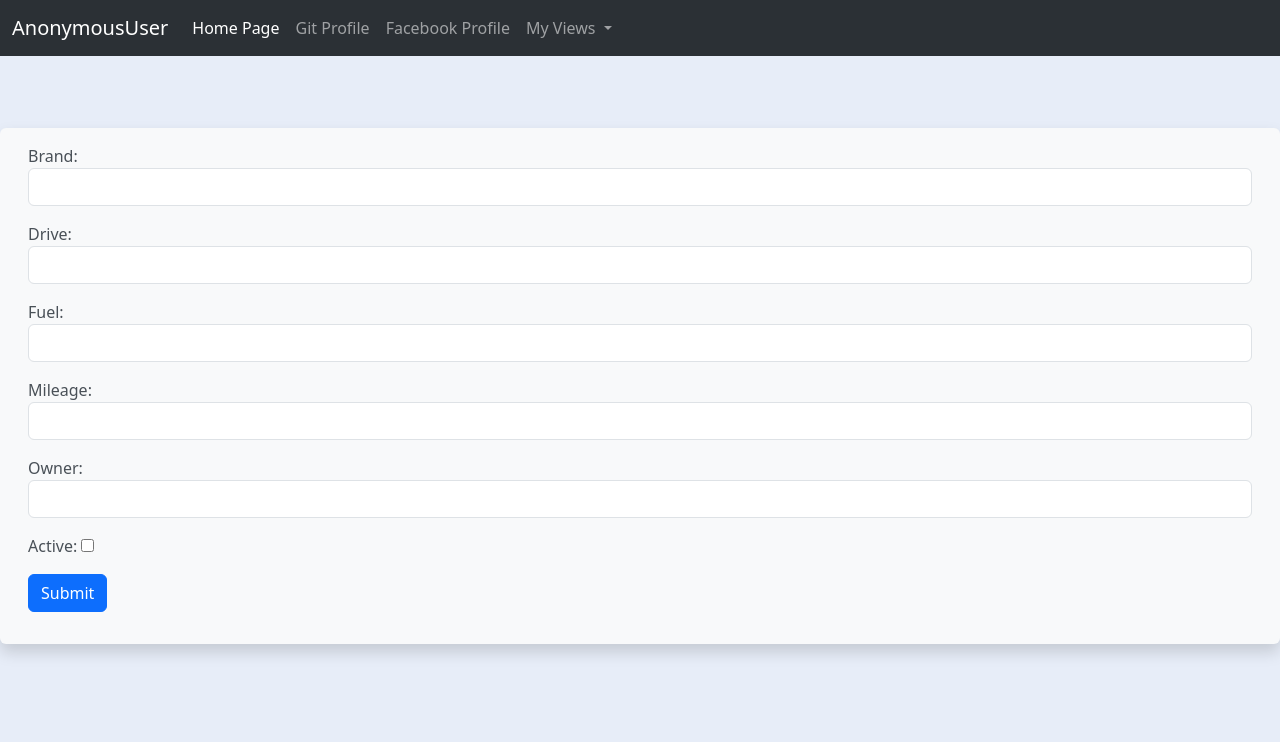
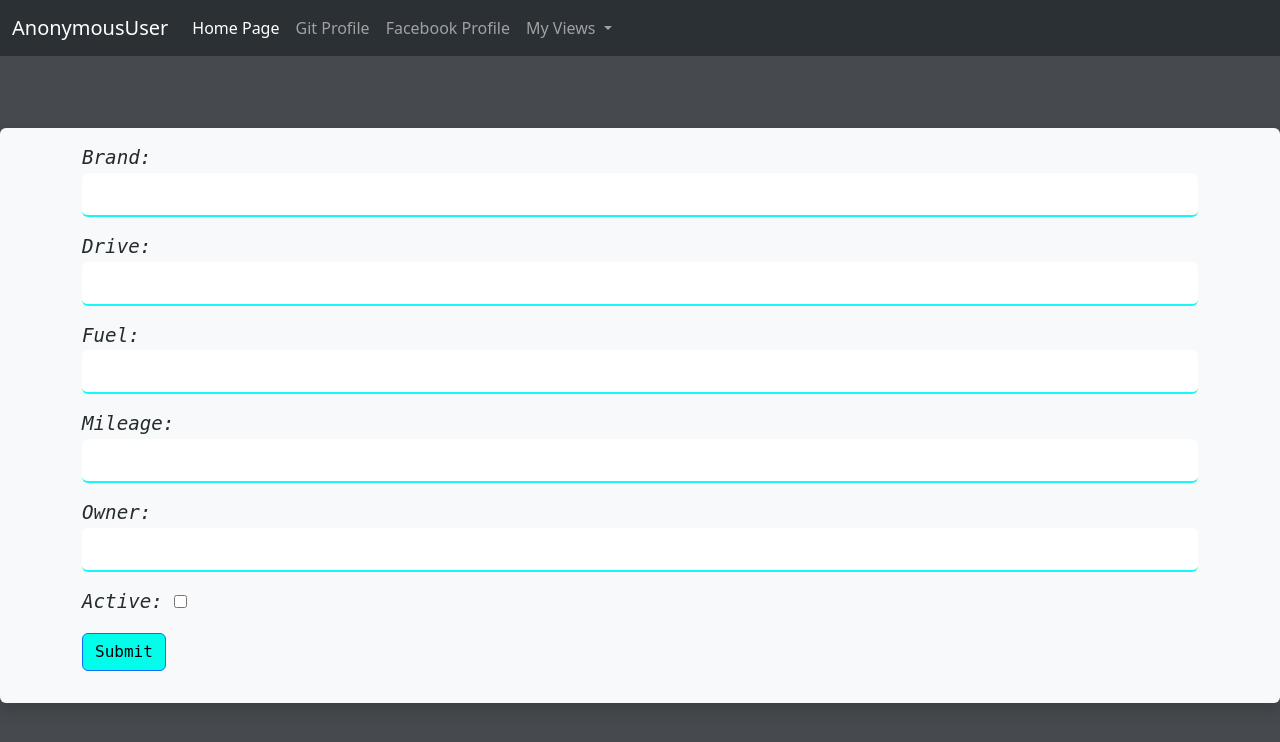
Before and after one commit to Francis0112/Python-Web, a Django app: page /products/add_cars/ in a window 1280 px wide. Shown: the top 742 px of the page. Run offline with Django 4.2, Linux system fonts and the light colour scheme; some libraries are stand-ins or nearby versions.

Commit message:
saturday work gusto ko na umuwi

```diff
--- a/WebApp/WebApp/settings.py
+++ b/WebApp/WebApp/settings.py
@@ -87,6 +87,11 @@ DATABASES = {
     }
 }
 
+STATICFILES_DIRS = [
+    BASE_DIR / "static",
+    '/var/www/static/',
+]
+
 
 # Password validation
 # https://docs.djangoproject.com/en/4.1/ref/settings/#auth-password-validators
--- a/WebApp/products/forms.py
+++ b/WebApp/products/forms.py
@@ -2,24 +2,23 @@ from django import forms
 from .models import Products
 from .models import Cars
 
-
 class ProductsForms(forms.ModelForm):
-	name = forms.CharField(widget=forms.TextInput(attrs={'class':'form-control'}))
-	desc = forms.CharField(widget=forms.TextInput(attrs={'class':'form-control form-control-sm'}))
-	price = forms.DecimalField(widget=forms.TextInput(attrs={'class':'form-control'}))
-	# avail = forms.BooleanField(widget=forms.CheckboxInput(attrs={'class':'form-check-input'}))
-	summary = forms.CharField(widget=forms.TextInput(attrs={'class':'form-control'}))
+	name = forms.CharField(widget=forms.TextInput(attrs={'class':'form-control','id':'txtbox1'}))
+	desc = forms.CharField(widget=forms.TextInput(attrs={'class':'form-control', 'id':'txtbox1'}))
+	price = forms.DecimalField(widget=forms.TextInput(attrs={'class':'form-control', 'id':'txtbox1'}))
+	summary = forms.CharField(widget=forms.TextInput(attrs={'class':'form-control', 'id':'txtbox1'}))
+	# avail = forms.BooleanField()
 	class Meta:
 		model = Products
 		fields = '__all__'
 
 
 class CarsForms(forms.ModelForm):
-	brand = forms.CharField(widget=forms.TextInput(attrs={'class':'form-control'}))
-	drive = forms.CharField(widget=forms.TextInput(attrs={'class':'form-control'}))
-	fuel = forms.CharField(widget=forms.TextInput(attrs={'class':'form-control'}))
-	mileage = forms.CharField(widget=forms.TextInput(attrs={'class':'form-control'}))
-	owner = forms.CharField(widget=forms.TextInput(attrs={'class':'form-control'}))
+	brand = forms.CharField(widget=forms.TextInput(attrs={'class':'form-control', 'id':'txtbox1'}))
+	drive = forms.CharField(widget=forms.TextInput(attrs={'class':'form-control', 'id':'txtbox1'}))
+	fuel = forms.CharField(widget=forms.TextInput(attrs={'class':'form-control', 'id':'txtbox1'}))
+	mileage = forms.CharField(widget=forms.TextInput(attrs={'class':'form-control', 'id':'txtbox1'}))
+	owner = forms.CharField(widget=forms.TextInput(attrs={'class':'form-control', 'id':'txtbox1'}))
 	# active = forms.BooleanField(widget=forms.CheckboxInput(attrs={'class':'form-check-input'}))
 	class Meta:
 		model = Cars
--- a/WebApp/products/models.py
+++ b/WebApp/products/models.py
@@ -6,8 +6,8 @@ class Products(models.Model):
     name = models.CharField(max_length=120)
     desc = models.TextField(blank=True, null=True, max_length=40)
     price = models.DecimalField(decimal_places=2, max_digits=1000000)
+    summary = models.TextField(max_length=40, default="summary...")
     avail = models.BooleanField(default=False)
-    summary = models.TextField(max_length=40, default="summary...")
 
 
 class Cars(models.Model):
--- a/WebApp/products/templates/add_cars.html
+++ b/WebApp/products/templates/add_cars.html
@@ -3,12 +3,12 @@
 {% block content %}
 
 	<div class="shadow p-3 mb-10 bg-body-tertiary rounded">
-		<div class="container-fluid">
-			<div class="text-dark-emphasis">
+		<div class="container-lg">
+			<div class="asp">
 				<div class="mb-3">
 					<form method="POST"> {% csrf_token %}
 							{{ form.as_p }}
-						<button type="submit"  name="Save" class="btn btn-primary">Submit</button>
+						<button type="submit"  name="Save" class="btn btn-primary" id="btn1">Submit</button>
 					</form>
 				</div>
 			</div>
--- a/WebApp/products/templates/bork.html
+++ b/WebApp/products/templates/bork.html
@@ -12,9 +12,13 @@
     {% bootstrap_javascript %}
 
     {% bootstrap_messages %} -->
+
+    {% load static %}
+
+    <link rel="stylesheet" type="text/css"  href="{% static 'css/MyCSS.css' %}">
     <title>Main Page</title>
 </head>
-<body style="background-color: hsl(220, 56%, 94%);">
+<body>
     <nav class="navbar navbar-expand-lg bg-body-tertiary navbar bg-dark" data-bs-theme="dark">
       <div class="container-fluid">
         <a class="navbar-brand" href="#">{{ request.user }}</a>
@@ -42,11 +46,11 @@
                 <li><a class="dropdown-item" href="http://localhost:8000/products/hello/">Hello</a></li>
                 <li><a class="dropdown-item" href="http://localhost:8000/products/about/">About</a></li>
                 <li><a class="dropdown-item" href="http://localhost:8000/products/pizza/">Pet List</a></li>
-                <li><a class="dropdown-item" href="http://localhost:8000/products/send/">Send</a></li>
                 <li><a class="dropdown-item" href="http://localhost:8000/products/add_product/">Add Product</a></li>
                 <li><a class="dropdown-item" href="http://localhost:8000/products/add_cars/">Add Car</a></li>
                 <li><a class="dropdown-item" href="http://localhost:8000/products/display_products/">Display Products</a></li>
                 <li><a class="dropdown-item" href="http://localhost:8000/products/display_cars/">Display Cars</a></li>
+                <li><a class="dropdown-item" href="http://localhost:8000/products/get_values">Trial Login</a></li>
               </ul>
               </li>
             </ul>
@@ -60,7 +64,6 @@
 
       {% endblock content %}
       <br>
-
       <script src="https://cdn.jsdelivr.net/npm/bootstrap@5.3.0-alpha1/dist/js/bootstrap.bundle.min.js" integrity="sha384-w76AqPfDkMBDXo30jS1Sgez6pr3x5MlQ1ZAGC+nuZB+EYdgRZgiwxhTBTkF7CXvN" crossorigin="anonymous"></script>
 </body>
 </html>
--- a/WebApp/products/templates/index.html
+++ b/WebApp/products/templates/index.html
@@ -1,6 +1,8 @@
 {% extends "bork.html" %}
 
+{% load static %}
 {% block content  %}
-    <p>onegai shi musi</p>
-    {{ name }}
+    <h3>Django Website By <br> {{ name }}</h3>
+    <br>
+    <img src="{% static 'img/webdev.gif'%}" id="catwebdev" alt="" srcset="">
 {% endblock  %}
--- a/WebApp/products/templates/myJS.js
+++ /dev/null
@@ -1,3 +0,0 @@
-
-
-alert("hello world my web training. onegai shi musi")
--- a/WebApp/products/templates/product/item_add.html
+++ b/WebApp/products/templates/product/item_add.html
@@ -3,12 +3,12 @@
 {% block content %}
 
 		<div class="shadow p-3 mb-10 bg-body-tertiary">
-			<div class="container-fluid">
-				<div class="text-dark-emphasis">
+			<div class="container-lg">
+				<div class="asp">
 					<div class="mb-3">
 						<form method="POST"> {% csrf_token %}
 								{{ form.as_p }}
-							<button type="submit"  name="Save" class="btn btn-primary">Submit</button>
+							<button type="submit"  name="Save" class="btn btn-primary" id="btn1">Submit</button>
 						</form>
 					</div>
 				</div>
--- a/WebApp/products/templates/product/message.html
+++ b/WebApp/products/templates/product/message.html
@@ -1,7 +1,7 @@
 {% extends "bork.html" %}
 
 {% block content %}
-    <H3>{{ msg }}</H3>
+    <h3>{{ msg }}</h3>
     <a href="http://localhost:8000/products/display_products">Product List</a>
     <br>
     <a href="http://localhost:8000/products/display_cars">Car List</a>
--- a/WebApp/products/urls.py
+++ b/WebApp/products/urls.py
@@ -17,5 +17,6 @@ urlpatterns = [
     path("display_cars/", views.display_cars),
     path("delete_car/<int:car_id>/", views.delete_car),
     path("delete_product/<int:prod_id>/", views.delete_product),
-    path("message/", views.msg)
+    path("message/", views.msg),
+    path("get_values", views.get_values)
 ]
--- a/WebApp/products/views.py
+++ b/WebApp/products/views.py
@@ -152,3 +152,11 @@ def display_cars(request):
         "items":item
     }
     return render(request, "car_list.html", res)
+
+
+def get_values(request):
+    print(request.GET)
+    res = {
+        'x': request.GET
+    }
+    return render(request, "input_values.html", res)
--- /dev/null
+++ b/WebApp/static/css/myCSS.css
@@ -0,0 +1,51 @@
+body {
+    background-color: rgb(70, 74, 78);
+}
+
+#btn1 {
+    background-color: rgb(0, 255, 234);
+    color: black;
+}
+
+#btn1:hover {
+    background-color: rgb(0, 245, 12);
+}
+
+#txtbox1 {
+    border: none;
+    background-color: #ffffff;
+    border-bottom: 2px solid #02f7f7ea;
+    color: black;
+    outline: none;
+    font-size: x-large;
+}
+
+.asp {
+    color: #0f1818ea;
+    font-size: larger;
+    font-family: monospace;
+    font-style: oblique;
+}
+
+h3 {
+    color: white;
+    text-align: center;
+}
+
+.ptag {
+    color: white;
+    text-align: center;
+}
+
+.petlist {
+    color: white;
+}
+
+.ultag, .litag {
+    color: white;
+}
+
+#catwebdev {
+    max-width: 100;
+    height: auto;
+}
--- /dev/null
+++ b/WebApp/static/javascript/myJS.js
@@ -0,0 +1,5 @@
+
+
+document.getElementById("html_id").onclick = function login() {
+    alert("Welcome!")
+}
```
Also changed, not shown: WebApp/products/templates/about.html (+6 -5 lines), WebApp/products/templates/input_values.html (added, +19 -0 lines), WebApp/products/templates/myCSS.css (deleted, +0 -9 lines), WebApp/products/templates/pizza.html (+6 -6 lines), WebApp/db.sqlite3, WebApp/static/img/webdev.gif (added).
